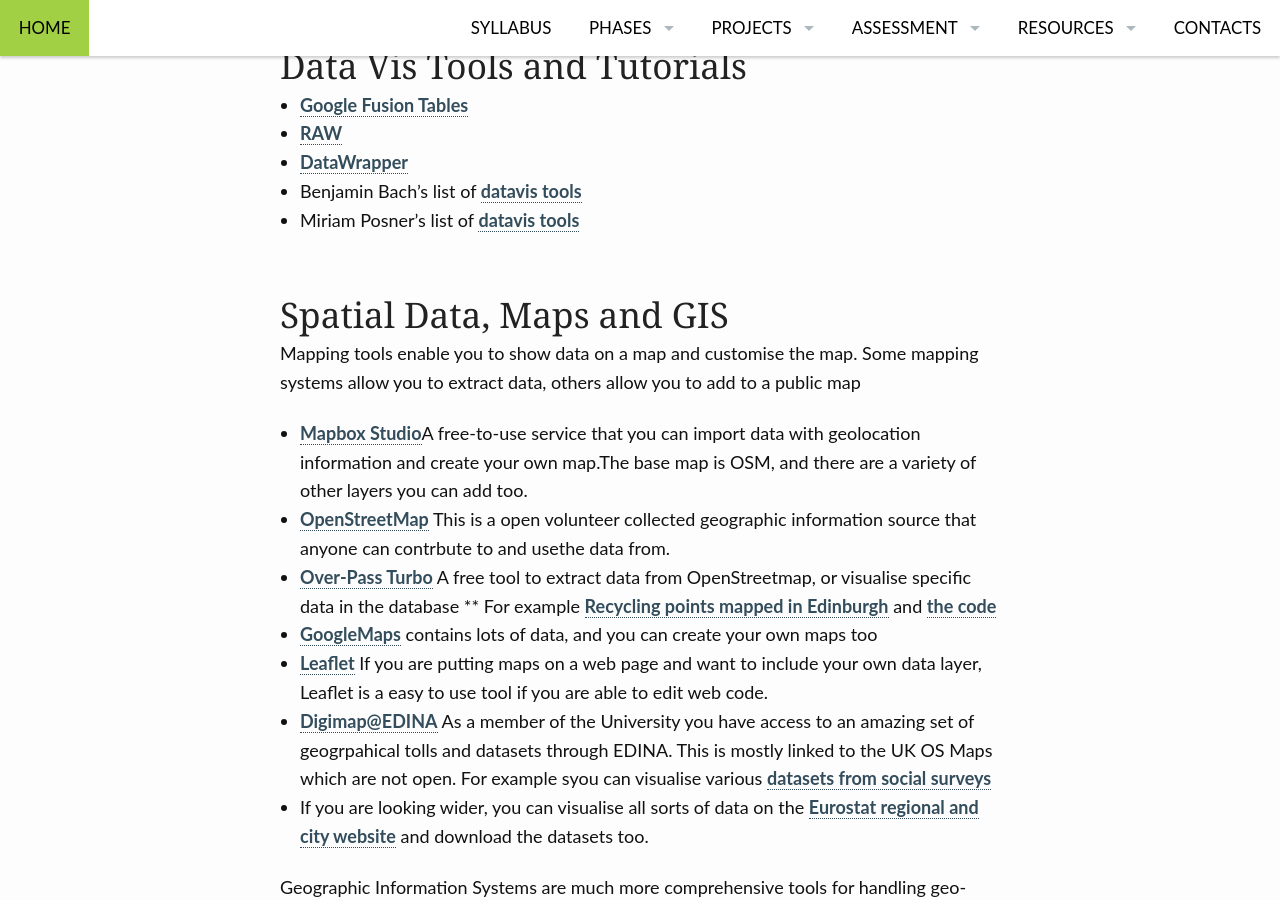
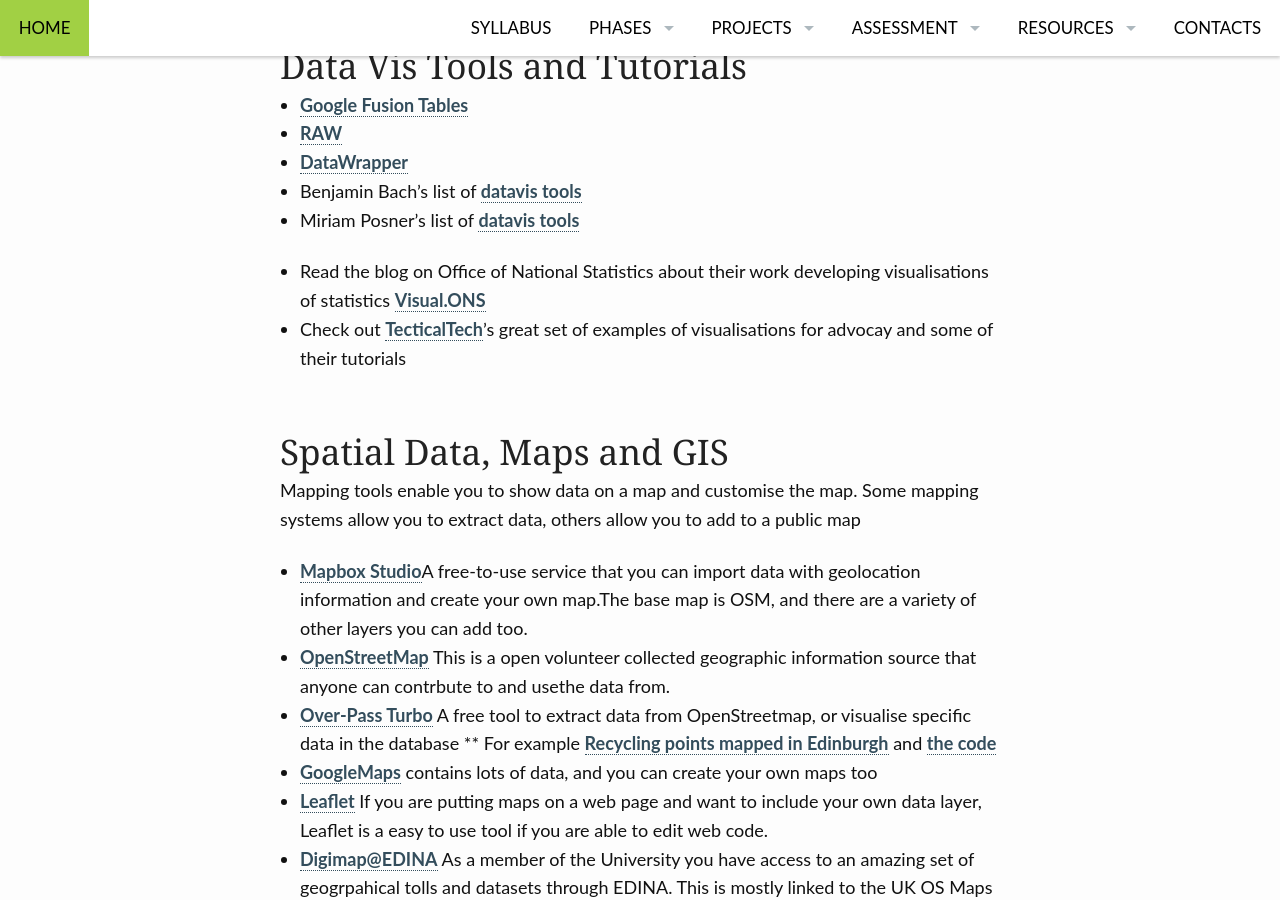
Before and after one commit to edinburghlivinglab/ddc, a Jekyll site: the page built from pages/tools.md, in a window 1280 px wide and 900 px high, scrolled down 336 px. Built offline with Jekyll 4.4.1, drawn with Linux system fonts in a browser that asks for light colours; our own code applies the rules of GitHub Pages for plain Markdown files.

Commit message:
Update tools.md

```diff
--- a/pages/tools.md
+++ b/pages/tools.md
@@ -4,6 +4,9 @@
 * [DataWrapper](https://app.datawrapper.de)
 * Benjamin Bach's list of [datavis tools](https://vishubblog.wordpress.com/tools/)
 * Miriam Posner's list of [datavis tools](https://docs.google.com/document/d/1Z-14hgZPMIiAzT6vx1mVg5l60zkRVU9EHgZgK9HHdU4/edit#)
+
+* Read the blog on Office of National Statistics about their work developing visualisations of statistics [Visual.ONS](https://digitalblog.ons.gov.uk/2018/03/27/three-years-of-visual-ons-what-weve-learned/)
+* Check out [TecticalTech](https://tacticaltech.org/projects/visualisations/)'s great set of examples of visualisations for advocay and some of their tutorials
 
 ## Spatial Data, Maps and GIS
 Mapping tools enable you to show data on a map and customise the map.
```
